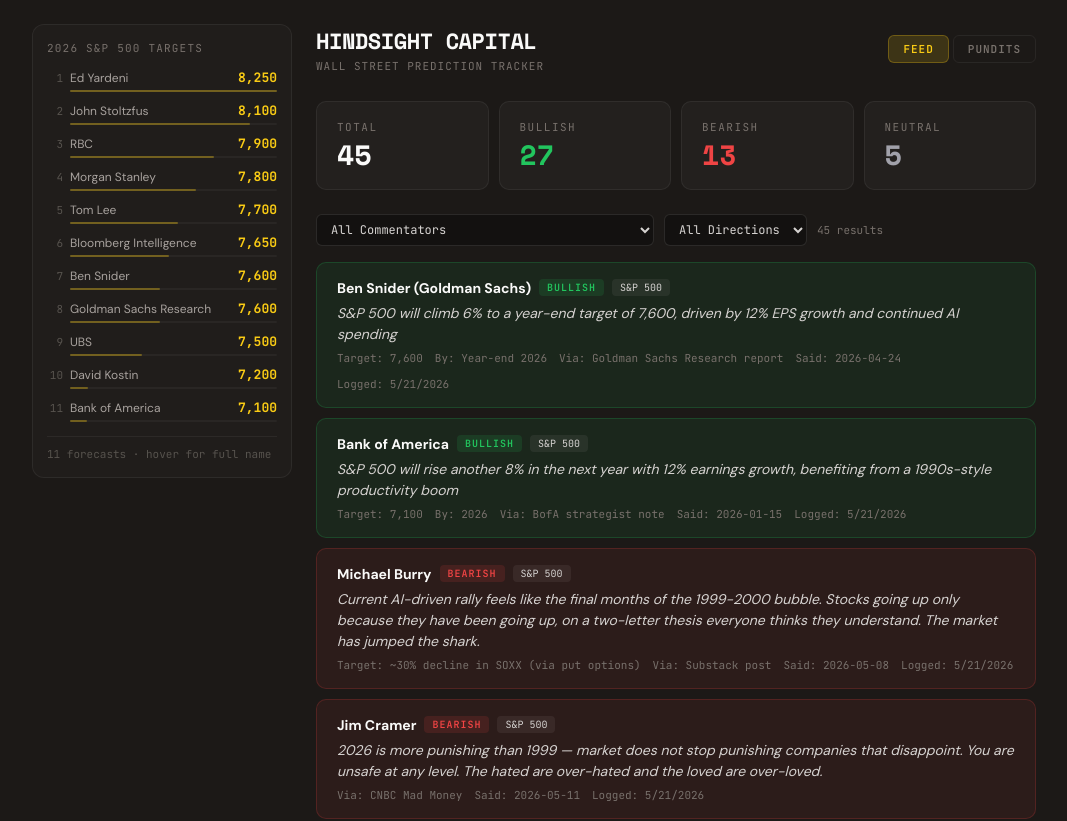
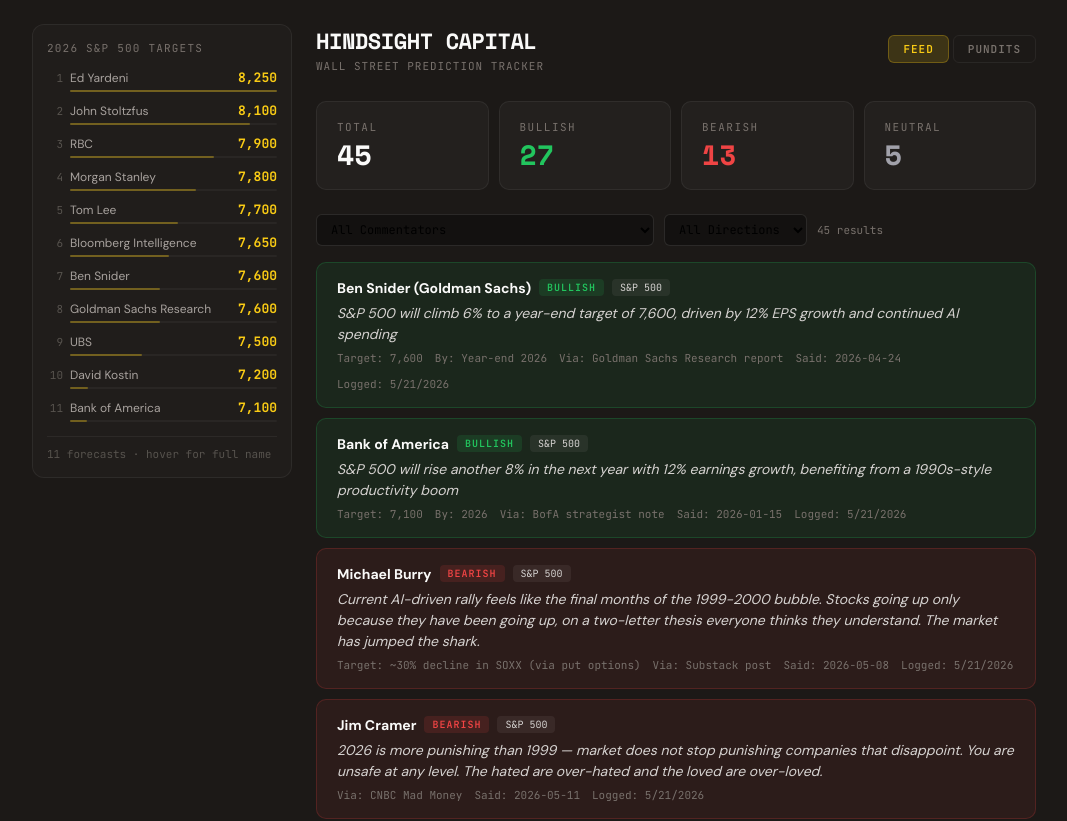
Before and after one commit to veridead1/pundit-tracker, a Next.js app: page / in a window 1280 px wide. Shown: the top 821 px of the page, without its empty margins (68-1135 px from the left). Built offline with nearby package versions, Linux system fonts and the light colour scheme.

Commit message:
set dropdown text color to black

```diff
--- a/components/PunditTracker.jsx
+++ b/components/PunditTracker.jsx
@@ -18,7 +18,7 @@ const shellStyle = {
 
 const selectStyle = {
   background: "rgba(0,0,0,0.3)",
-  color: "#d6d3d1",
+  color: "#000000",
   border: "1px solid rgba(255,255,255,0.1)",
   borderRadius: 6,
   padding: "6px 10px",
```
